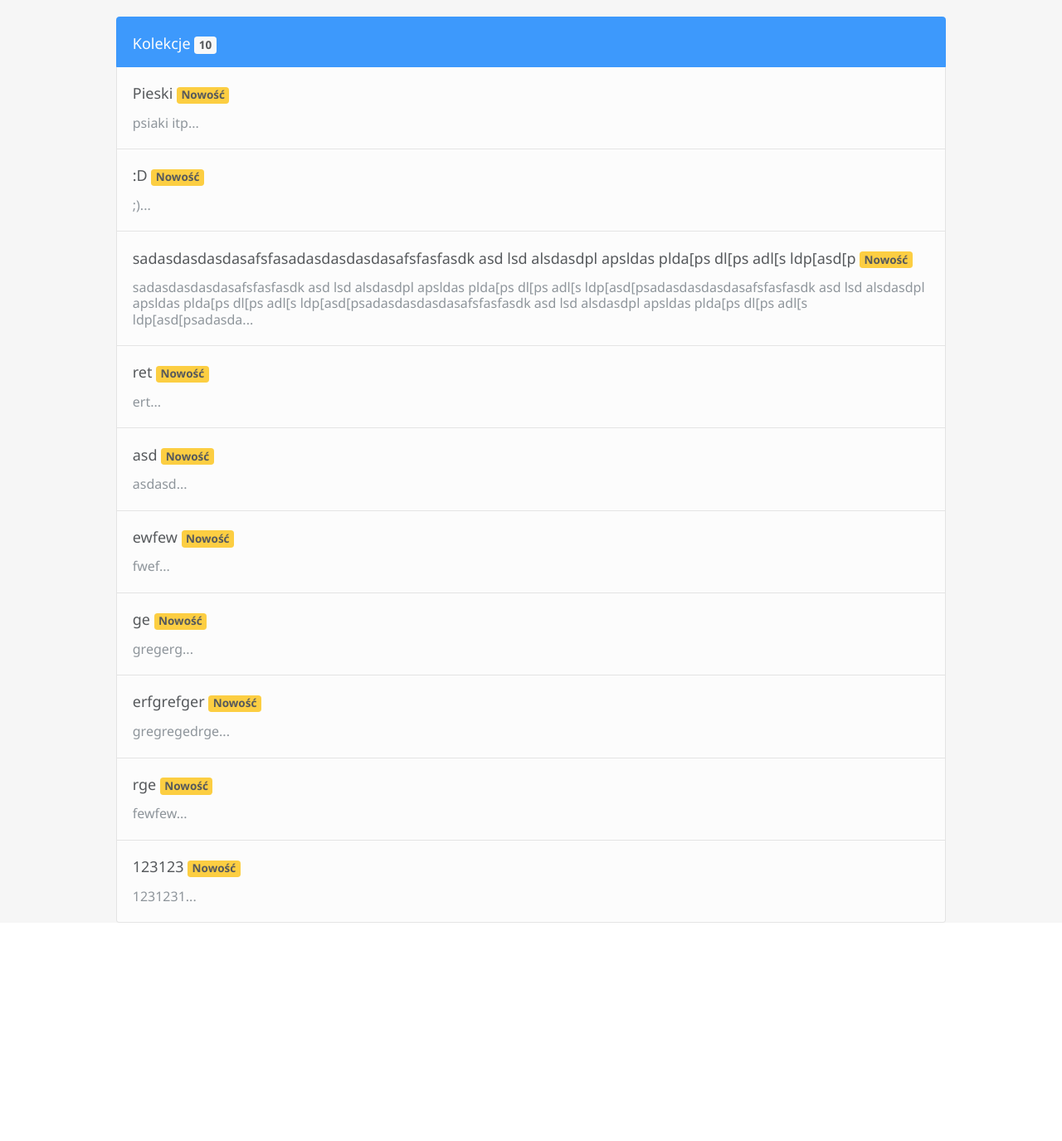
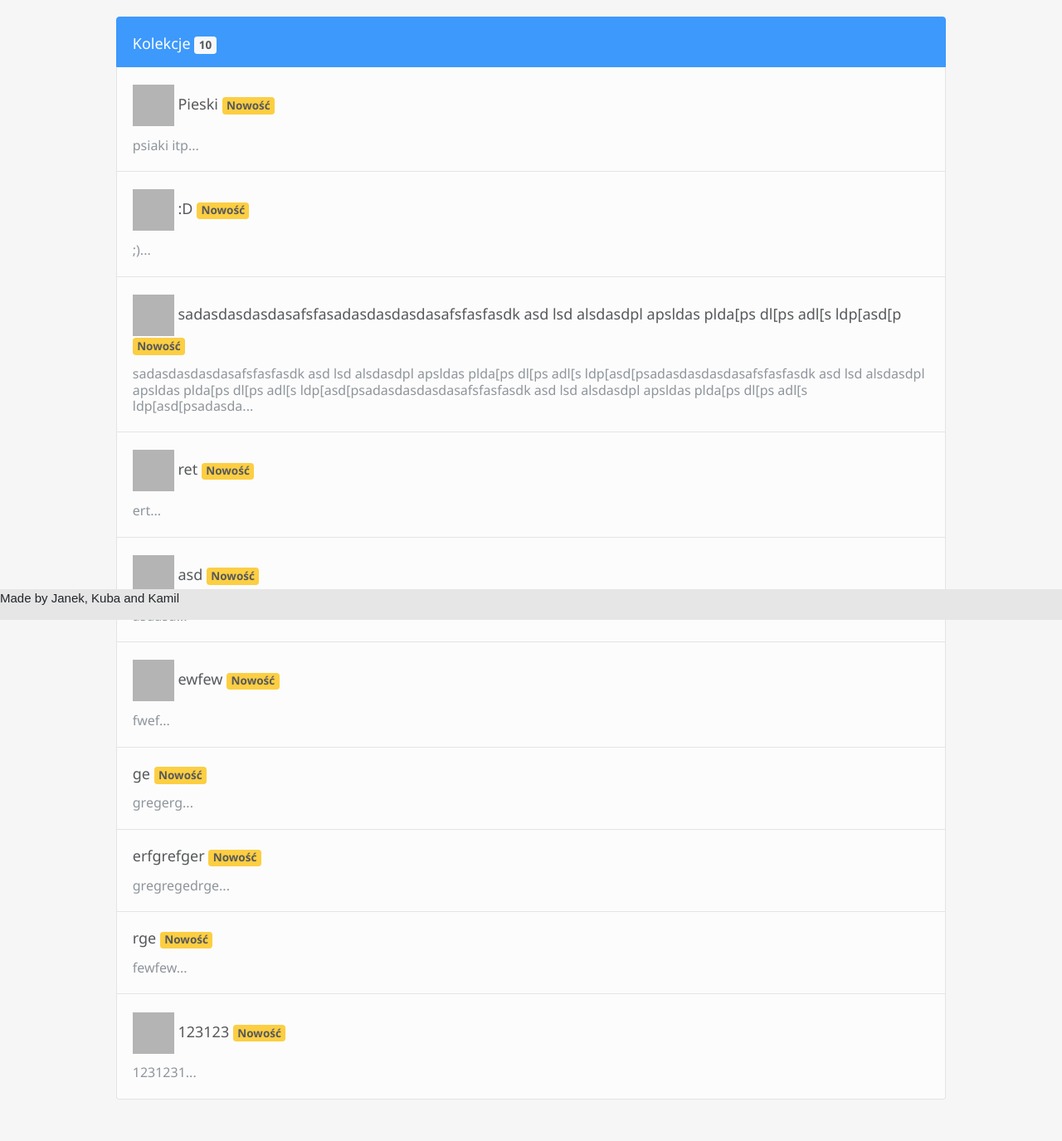
Before and after one commit to JachuPL/CollectionManager, a Django app: page / in a window 1280 px wide. Shown: the part 53-1428 px from the top of the page at 83% size. Before the commit the page ends 1165 px from the top, so only its background shows below. Run offline with Django 3.2, Linux system fonts and the light colour scheme; data comes from the database, SQL or seed files in the repository; both versions use the stored data as it was after the commit; some libraries are stand-ins or nearby versions; some web fonts are replaced; grey boxes are pictures that could not be loaded.

Commit message:
Added images to collections

```diff
--- a/CollectionManager/settings.py
+++ b/CollectionManager/settings.py
@@ -120,3 +120,6 @@
 # https://docs.djangoproject.com/en/2.0/howto/static-files/
 
 STATIC_URL = '/static/'
+
+MEDIA_ROOT = os.path.join(BASE_DIR, 'logo')
+MEDIA_URL = '/logo/'
--- a/CollectionManager/urls.py
+++ b/CollectionManager/urls.py
@@ -15,8 +15,14 @@
 """
 from django.contrib import admin
 from django.urls import include, path
+from django.conf import settings
+from django.conf.urls.static import static
 
 urlpatterns = [
     path('', include('collectionsapp.urls')),    # bound project to collections url
     path('admin/', admin.site.urls),
 ]
+
+if settings.DEBUG:
+    urlpatterns += static(settings.STATIC_URL, document_root=settings.STATIC_ROOT)
+    urlpatterns += static(settings.MEDIA_URL, document_root=settings.MEDIA_ROOT)
--- a/collectionsapp/forms.py
+++ b/collectionsapp/forms.py
@@ -18,10 +18,11 @@
 class CollectionForm(forms.ModelForm):
     name = forms.CharField(min_length=1, max_length=150, required=True, label="Nazwa kolekcji")
     desc = forms.CharField(min_length=1, max_length=900, required=True, label="Opis kolekcji", widget=forms.Textarea())
+    collection_logo = forms.FileField(label="Zdjęcie kolekcji", required=False)
 
     class Meta:
         model = Collection
-        fields = ('name', 'desc')
+        fields = ('name', 'collection_logo', 'desc')
 
 
 class ItemForm(forms.ModelForm):
--- a/collectionsapp/models.py
+++ b/collectionsapp/models.py
@@ -9,6 +9,7 @@
     name = models.CharField('Nazwa', max_length=200)
     created = models.DateField('Data utworzenia', default=timezone.now)
     desc = models.CharField('Opis', max_length=1000)
+    collection_logo = models.FileField(null=True, blank=True)
 
     def __str__(self):
         return "%s: %s" % (self.name, self.desc)
--- a/collectionsapp/static/collectionsapp/css/style.css
+++ b/collectionsapp/static/collectionsapp/css/style.css
@@ -36,3 +36,24 @@
 .get-away{
 	margin-top: 20px;
 }
+
+.image-size{
+	width: 150px;
+	height: 150px;
+}
+
+.image-small{
+	height: 50px;
+	width: 50px;
+}
+
+main{
+	margin-bottom: 50px;
+}
+
+footer{
+	background-color: #E6E6E6;
+	bottom: 0;
+	position: fixed;
+	width: 100%;
+}
--- a/collectionsapp/templates/collections/detail.html
+++ b/collectionsapp/templates/collections/detail.html
@@ -13,9 +13,13 @@
     <div class="w3-panel w3-leftbar w3-border-blue">
         <div class="d-flex justify-content-between">
             <a href="{% url 'collections:detail' collection.id %}">
+                {% if collection.collection_logo %}
+                    <img class="image-size" src="{{ collection.collection_logo.url }}">
+                {% endif %}
                 <div class="col-sm8">
                     <h3>{{ collection.name }}</h3>
                 </div>
+
             </a>
         </div>
         <small>Dodano {{ collection.created }} przez {{ collection.user.first_name }} {{ collection.user.last_name }}</small>
--- a/collectionsapp/templates/collections/header.html
+++ b/collectionsapp/templates/collections/header.html
@@ -38,5 +38,9 @@
         {% block content %}
         {% endblock %}
     </main>
+
+    <footer class="footer">
+        <p>Made by Janek, Kuba and Kamil</p>
+    </footer>
 </body>
 </html>
--- a/collectionsapp/templates/collections/index.html
+++ b/collectionsapp/templates/collections/index.html
@@ -29,7 +29,11 @@
                     <li class="list-group-item">
                         <a href="{% url 'collections:detail' collection.id %}">
                             <div class="d-flex justify-content-between">
-                                <h5 class="mb-1">{{ collection.name }}
+                                <h5 class="mb-1">
+                                    {% if collection.collection_logo %}
+                                        <img class="image-small" src="{{ collection.collection_logo.url }}">
+                                    {% endif %}
+                                    {{ collection.name }}
                                     {% if collection.is_recently_created %}
                                         <span class="badge badge-warning">Nowość</span>
                                     {% endif %}
--- a/collectionsapp/views.py
+++ b/collectionsapp/views.py
@@ -4,6 +4,7 @@
 from .forms import *
 from django.db.models import Q
 
+IMAGE_FILE_TYPES = ['png', 'jpg', 'jpeg']
 
 def logout_user(request):
     if request.user.is_authenticated:
@@ -82,15 +83,23 @@
 def create_collection(request):
     if not request.user.is_authenticated:
         return redirect('collections:login')
-    if request.method == "POST":
-        form = CollectionForm(request.POST)
-        if form.is_valid():
-            collection = form.save(commit=False)
-            collection.user = request.user
-            collection.save()
-            return redirect('collections:detail', collection_id=collection.pk)
-    else:
-        form = CollectionForm()
+    form = CollectionForm(request.POST or None, request.FILES or None)
+    if form.is_valid():
+        collection = form.save(commit=False)
+        collection.user = request.user
+        collection.collection_logo = request.FILES.get('collection_logo', None)
+        if collection.collection_logo:
+            file_type = collection.collection_logo.url.split('.')[-1]
+            file_type = file_type.lower()
+            if file_type not in IMAGE_FILE_TYPES:
+                context = {
+                    'collection': collection,
+                    'form': form,
+                    'error_message': 'Image file must be PNG, JPG, or JPEG',
+                }
+                return render(request, 'collections/create_collection.html', context)
+        collection.save()
+        return redirect('collections:detail', collection_id=collection.pk)
     return render(request, 'collections/create_collection.html', {"form": form})
 
 
@@ -111,14 +120,22 @@
     if not request.user == collection.user:
         return redirect('collections:index')
 
-    if request.method == "POST":
-        form = CollectionForm(request.POST or None, instance=collection)
-        if form.is_valid():
-            collection = form.save(commit=False)
-            collection.save()
-            return redirect('collections:detail', collection_id=collection.pk)
-    else:
-        form = CollectionForm(instance=collection)
+    form = CollectionForm(request.POST or None, request.FILES or None, instance=collection)
+    if form.is_valid():
+        collection = form.save(commit=False)
+        collection.collection_logo = request.FILES.get('collection_logo', None)
+        if collection.collection_logo:
+            file_type = collection.collection_logo.url.split('.')[-1]
+            file_type = file_type.lower()
+            if file_type not in IMAGE_FILE_TYPES:
+                context = {
+                    'collection': collection,
+                    'form': form,
+                    'error_message': 'Image file must be PNG, JPG, or JPEG',
+                }
+                return render(request, 'collections/create_collection.html', context)
+        collection.save()
+        return redirect('collections:detail', collection_id=collection.pk)
     return render(request, 'collections/edit_collection.html', {"form": form})
 
 
```
Also changed, not shown: collectionsapp/migrations/0005_collection_collection_logo.py (added), collectionsapp/migrations/0006_auto_20180205_1254.py (added), collectionsapp/migrations/0007_auto_20180205_1308.py (added), collectionsapp/migrations/0008_auto_20180205_1316.py (added), collectionsapp/migrations/0009_auto_20180205_1349.py (added), db.sqlite3.
